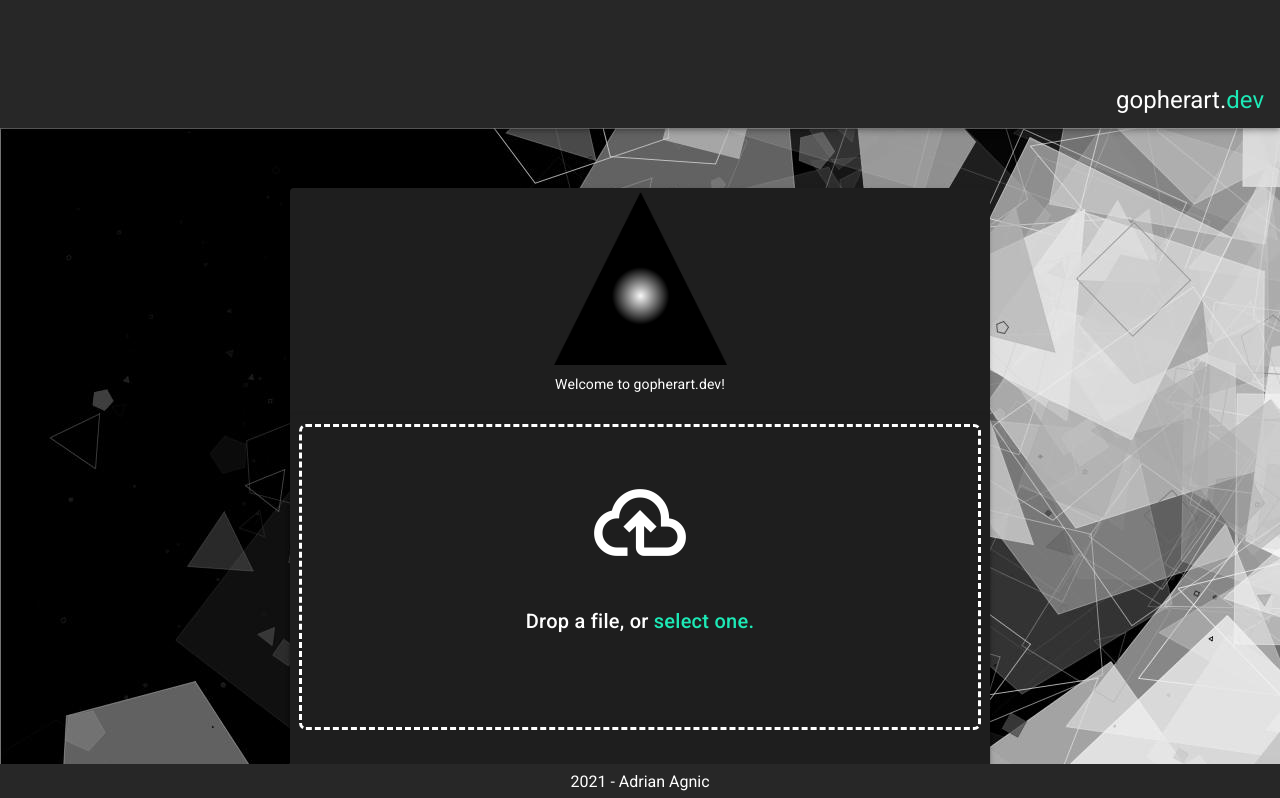
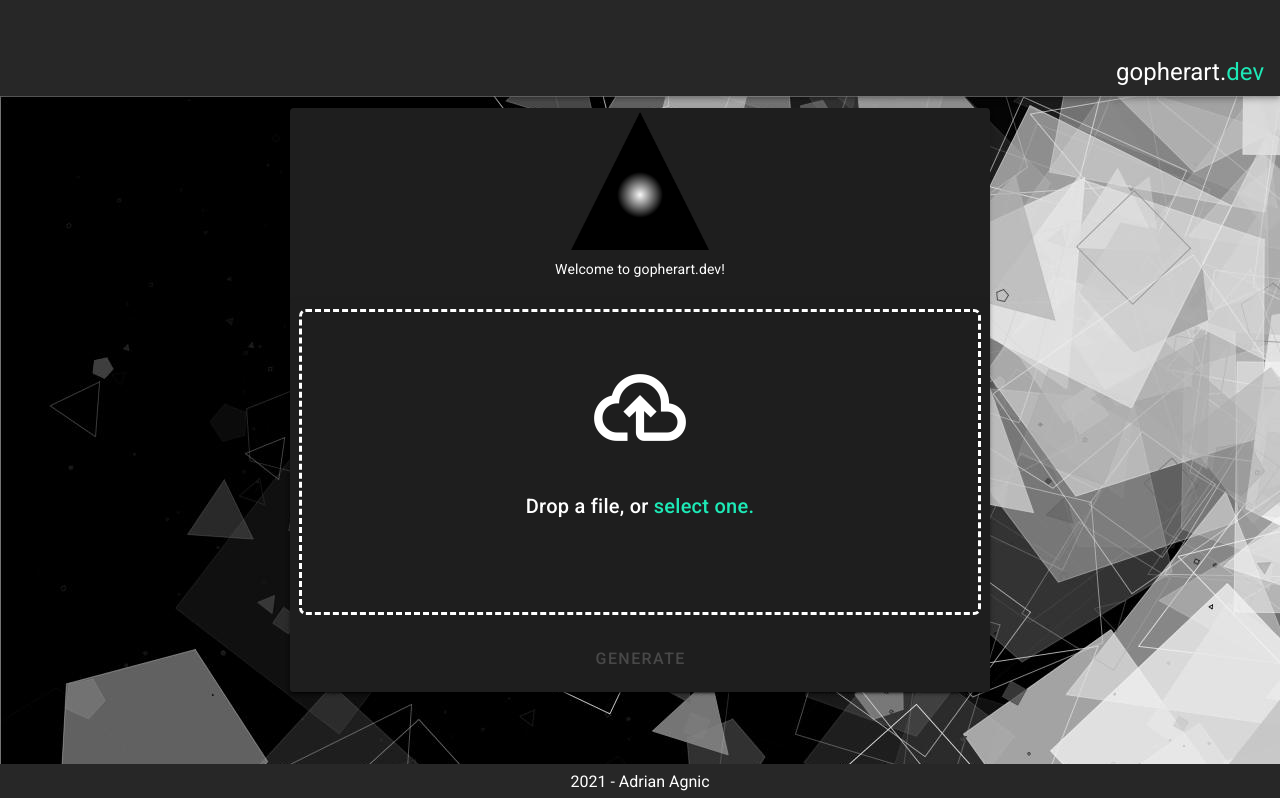
Before and after one commit to ajagnic/gopherart, a Nuxt app: page / in a window 1280 px wide. Shown: the top 798 px of the page. Built offline with nearby package versions, Linux system fonts and the light colour scheme.

Commit message:
app bar dense; minor

```diff
--- a/components/ImageControls.vue
+++ b/components/ImageControls.vue
@@ -9,7 +9,7 @@
         <v-icon>mdi-tune-variant</v-icon>
       </v-btn>
     </template>
-    <v-card min-width="300" @mouseleave="updateParams">
+    <v-card @mouseleave="updateParams">
       <v-card-text>
         <v-text-field
           v-model.number="params.iterations"
--- a/layouts/default.vue
+++ b/layouts/default.vue
@@ -1,6 +1,6 @@
 <template>
   <v-app>
-    <v-app-bar shrink-on-scroll prominent app>
+    <v-app-bar shrink-on-scroll dense app>
       <v-spacer />
       <v-app-bar-title>
         gopherart.<span class="primary--text text--accent-3">dev</span>
--- a/pages/index.vue
+++ b/pages/index.vue
@@ -1,13 +1,11 @@
 <template>
   <div>
-    <br />
-    <br />
     <v-card class="mx-auto" max-width="700">
       <div v-if="!imageLoaded">
         <v-card-text>
           <v-row>
             <v-spacer />
-            <img src="@/assets/logo.png" width="25%" />
+            <img src="@/assets/logo.png" width="20%" />
             <v-spacer />
           </v-row>
         </v-card-text>
```
